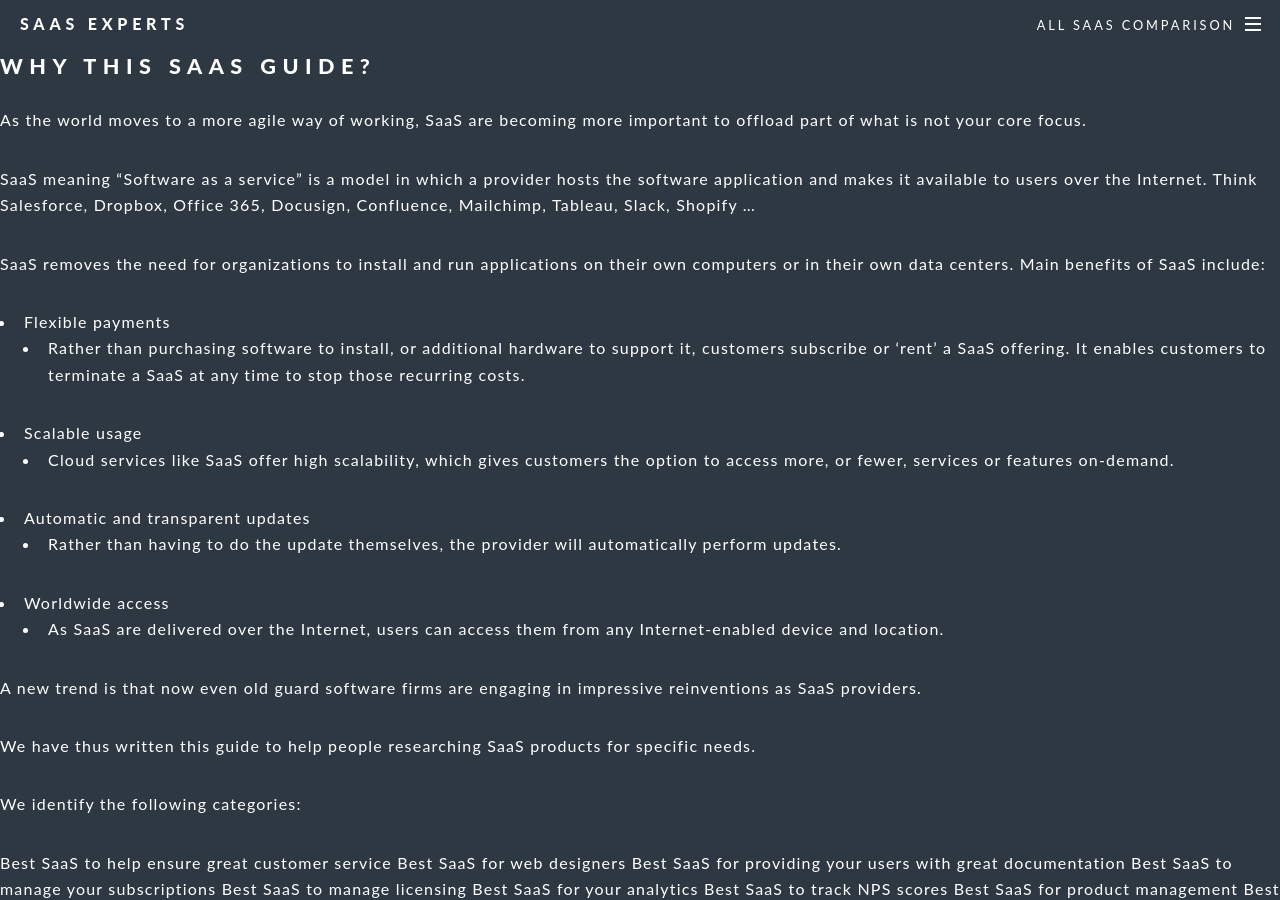
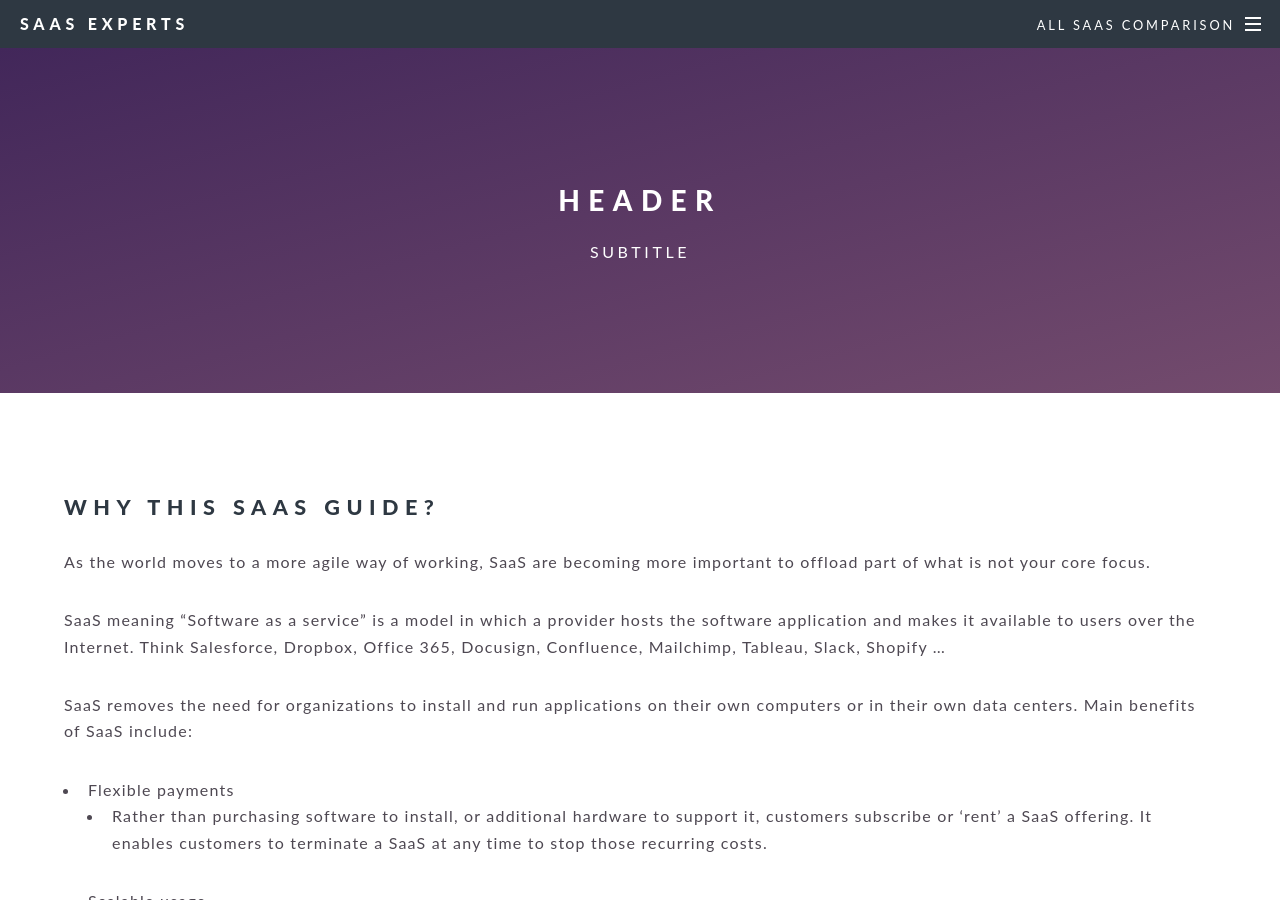
Before and after one commit to SaaS-experts/SaaS-experts.github.io, a Jekyll site: the page built from index.md, in a window 1280 px wide and 900 px high. Built offline with Jekyll 4.4.1, drawn with Linux system fonts in a browser that asks for light colours; some web fonts are replaced; our own code applies the rules of GitHub Pages for plain Markdown files.

Commit message:
Header added

```diff
--- a/_includes/footer.html
+++ b/_includes/footer.html
@@ -1,3 +1,6 @@
+							</div>
+						</section>
+					</article>
 
 				<!-- Footer -->
 					<footer id="footer">
--- a/_includes/header.html
+++ b/_includes/header.html
@@ -32,3 +32,12 @@
 							</ul>
 						</nav>
 					</header>
+
+					<article id="main">
+						<header>
+							<h2>HEADER</h2>
+
+							<p>SUBTITLE</p>
+						</header>
+						<section class="wrapper style5">
+							<div class="inner">
```
